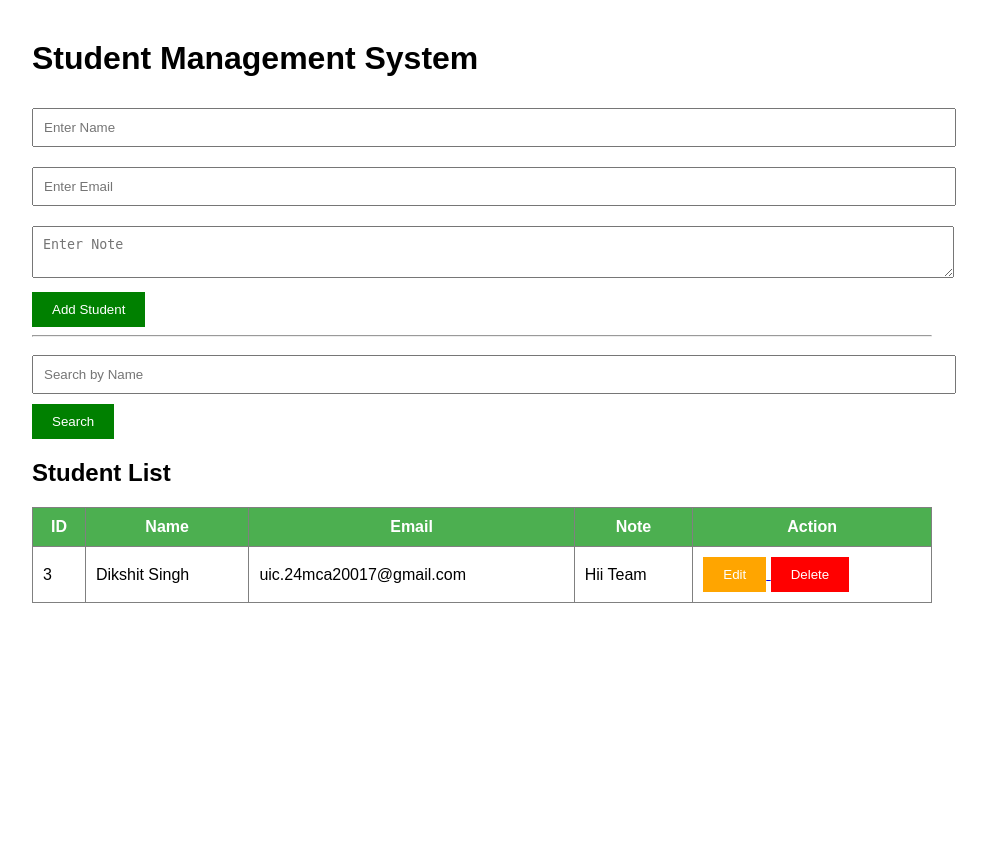
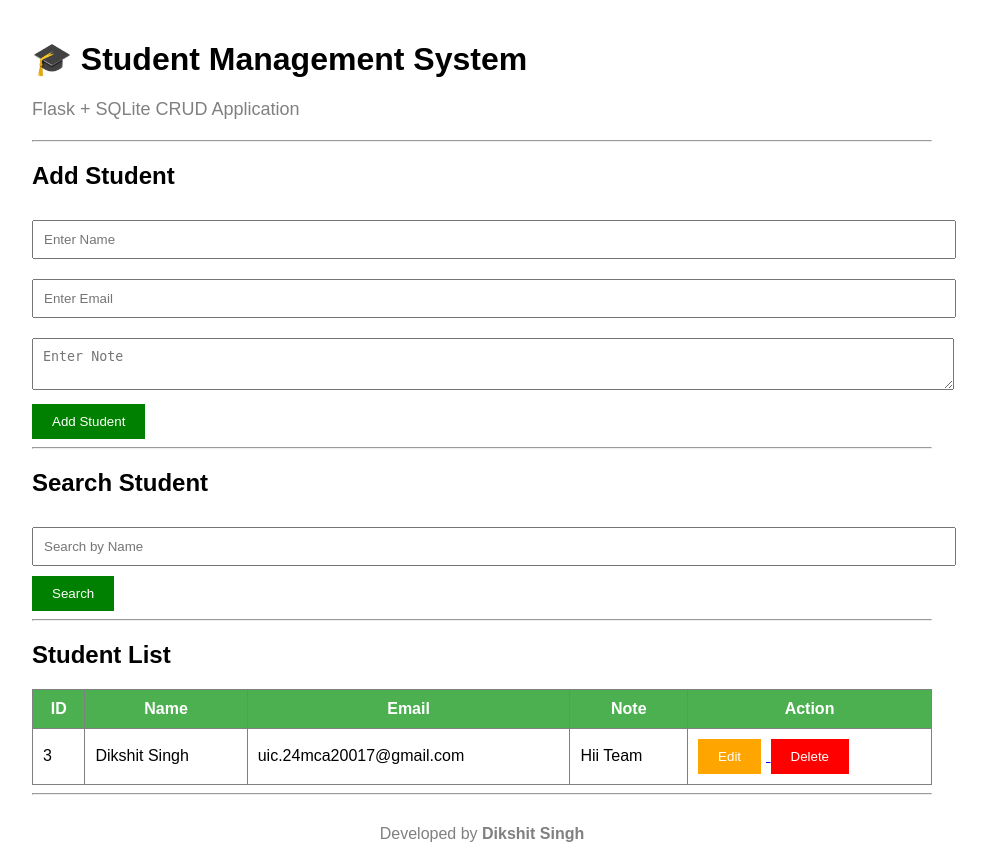
Before and after one commit to Dikshit-singh02/MiniCRUDApp, a Flask app: page / in a window 1280 px wide. Shown: the whole page, without its empty margins (158-1145 px from the left). Before the commit the page ends 603 px from the top, so only its background shows below. Run offline with Flask 3, Linux system fonts and the light colour scheme; data comes from the database, SQL or seed files in the repository; both versions use the stored data as it was after the commit.

Commit message:
Some Styling Addded

```diff
--- a/static/style.css
+++ b/static/style.css
@@ -82,3 +82,34 @@ body{
     background:red;
 
     }
+
+
+
+
+    .subtitle{
+        color: gray;
+        font-size:18px;
+        margin-bottom:20px;
+    }
+
+    .edit{
+        background:orange;
+        color:white;
+        margin-right:5px;
+    }
+
+    .delete{
+        background:red;
+        color:white;
+    }
+
+    button:hover{
+        opacity:0.85;
+        transition:0.3s;
+    }
+
+    footer{
+        text-align:center;
+        margin-top:30px;
+        color:gray;
+    }
--- a/templates/index.html
+++ b/templates/index.html
@@ -1,7 +1,10 @@
 <!DOCTYPE html>
-<html>
+<html lang="en">
 
 <head>
+
+    <meta charset="UTF-8">
+    <meta name="viewport" content="width=device-width, initial-scale=1.0">
 
     <title>Student Management System</title>
 
@@ -12,7 +15,17 @@ href="{{ url_for('static', filename='style.css') }}">
 
 <body>
 
-<h1>Student Management System</h1>
+    <h1>🎓 Student Management System</h1>
+
+    <p class="subtitle">
+        Flask + SQLite CRUD Application
+    </p>
+
+    <hr>
+
+    <!-- Add Student Form -->
+
+    <h2>Add Student</h2>
 
     <form action="/add" method="POST">
 
@@ -41,19 +54,27 @@ Add Student
 
     <hr>
 
+    <!-- Search Form -->
+
+    <h2>Search Student</h2>
+
     <form method="GET">
 
         <input
             type="text"
             name="search"
             placeholder="Search by Name"
-value="{{search}}">
+            value="{{ search }}">
 
-<button>
+        <button type="submit">
             Search
         </button>
 
     </form>
+
+    <hr>
+
+    <!-- Student Table -->
 
     <h2>Student List</h2>
 
@@ -73,26 +94,26 @@ Search
 
         <tr>
 
-<td>{{student[0]}}</td>
-
-<td>{{student[1]}}</td>
-
-<td>{{student[2]}}</td>
-
-<td>{{student[3]}}</td>
+            <td>{{ student[0] }}</td>
+            <td>{{ student[1] }}</td>
+            <td>{{ student[2] }}</td>
+            <td>{{ student[3] }}</td>
 
             <td>
 
-<a href="/edit/{{student[0]}}">
-<button class="edit">
+                <a href="/edit/{{ student[0] }}">
+                    <button type="button" class="edit">
                         Edit
                     </button>
                 </a>
 
-<a href="/delete/{{student[0]}}">
-<button class="delete">
+                <a href="/delete/{{ student[0] }}"
+                   onclick="return confirm('Are you sure you want to delete this student?');">
+
+                    <button type="button" class="delete">
                         Delete
                     </button>
+
                 </a>
 
             </td>
@@ -103,6 +124,16 @@ Delete
 
     </table>
 
+    <hr>
+
+    <footer>
+
+        <p>
+            Developed by <strong>Dikshit Singh</strong>
+        </p>
+
+    </footer>
+
 </body>
 
 </html>
```
Also changed, not shown: database.db. Lines whose indentation alone changed are shown as unchanged.
